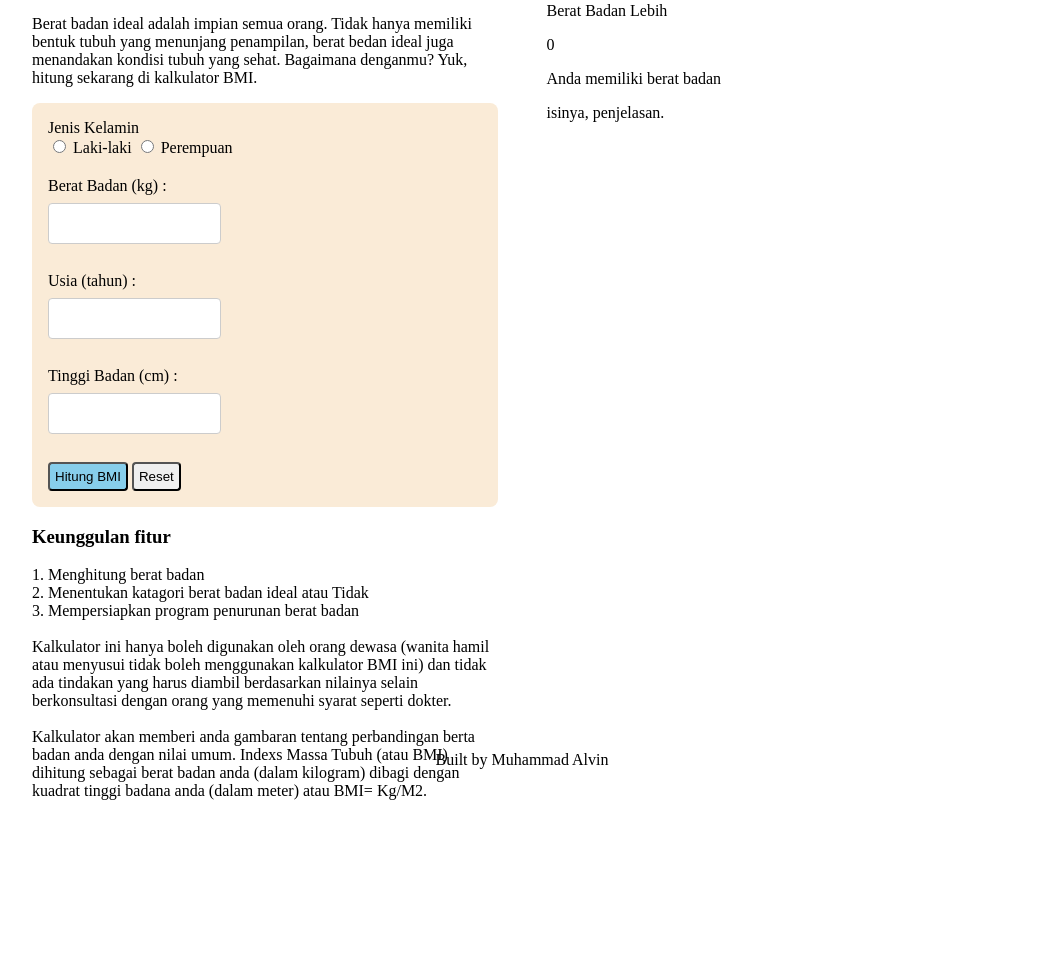
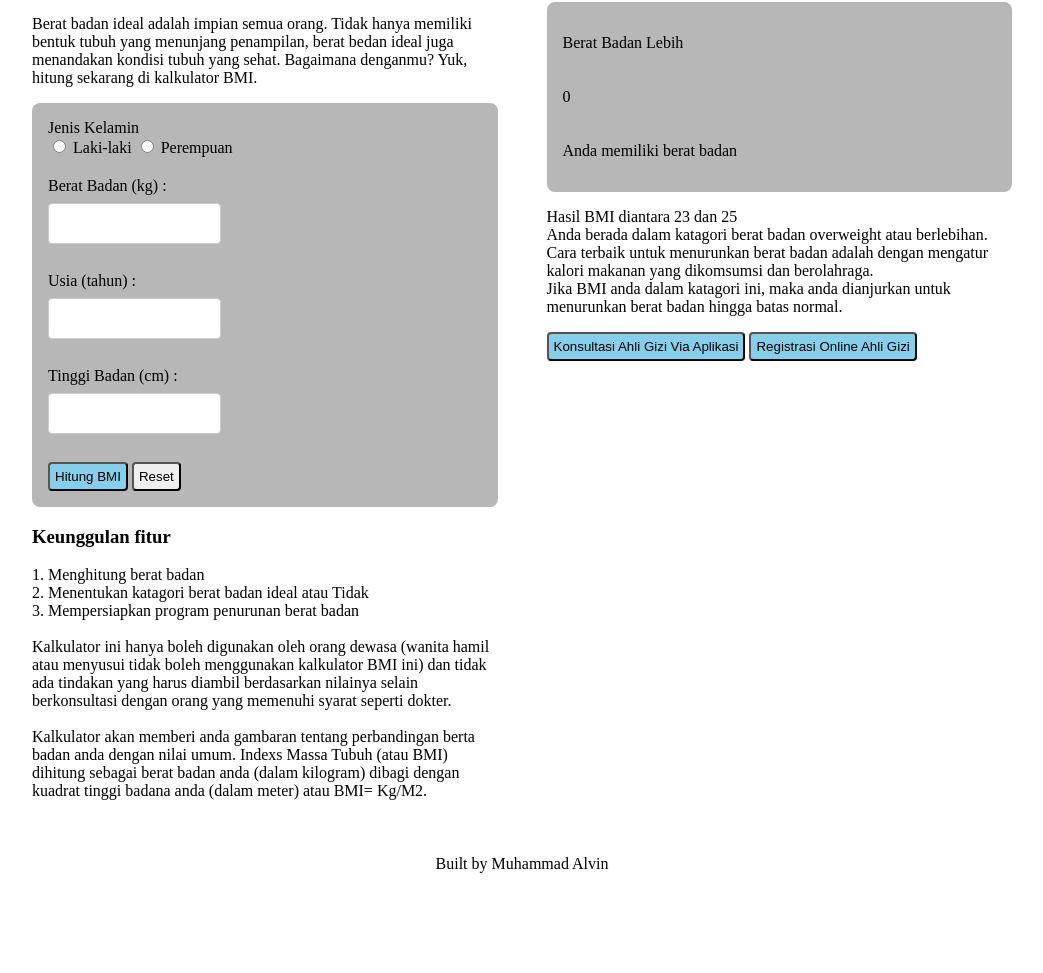
Before and after one commit to revou-fundamental-course/25-nov-24-muhammadalvin361, a plain HTML site: page index.html in a window 1280 px wide. Shown: the part 165-1138 px from the top of the page, without its empty margins (118-1161 px from the left). Before the commit the page ends 1034 px from the top, so only its background shows below. Drawn offline with Linux system fonts and the light colour scheme.

Commit message:
Add Information

```diff
--- a/CSS/styles.css
+++ b/CSS/styles.css
@@ -1,7 +1,7 @@
 /* Ini File CSS */
 
 .main-header {
-  text-align: center;
+  text-align: left;
 }
 
 /* main {
@@ -18,7 +18,7 @@ footer {
 }
 
 form {
-  background-color: antiquewhite;
+  background-color: rgb(183, 183, 183);
   padding: 16px;
   border-radius: 8px;
   display: grid;
@@ -60,6 +60,7 @@ select {
 }
 body {
   margin: 100px 150px;
+  font-family: poppins;
 }
 .bg-cadet-blue-antiquewhite {
   background-color: skyblue;
@@ -71,4 +72,24 @@ body {
 .bg-alice-blue {
   padding: 5px;
   border-radius: 4px;
+  stroke: none;
 }
+
+.bg-alice-blue2 {
+  background-color: skyblue;
+  color: rgb(0, 0, 0);
+  padding: 5px;
+  border-radius: 4px;
+  stroke: none;
+}
+.main-footer {
+  margin-top: 120px;
+}
+
+.main-section2 {
+  background-color: rgb(183, 183, 183);
+  padding: 16px;
+  border-radius: 8px;
+  display: grid;
+  gap: 20px;
+}
--- a/index.html
+++ b/index.html
@@ -84,18 +84,28 @@
             <header>
                 <h2>Hasil</h2>
             </header>
-
+        <form>
             <p>Berat Badan Lebih</p>
 
             <div id="calculation-result">0</div>
 
             <p id="result-info">Anda memiliki berat badan</p>
         </div>
+        </form>
+
 
         <!-- Third Article-->
          <article>
-            <p>isinya, penjelasan.</p>
+            <p>Hasil BMI diantara 23 dan 25 <br>
+            Anda berada dalam katagori berat badan overweight atau berlebihan.<br>
+        Cara terbaik untuk menurunkan berat badan adalah dengan mengatur kalori makanan yang dikomsumsi dan berolahraga.<br>
+    Jika BMI anda dalam katagori ini, maka anda dianjurkan untuk menurunkan berat badan hingga batas normal.</p>
          </article>
+
+         <div class="form-button-container">
+            <button class="bg-cadet-blue-antiquewhite"> Konsultasi Ahli Gizi Via Aplikasi</button>
+            <button class="bg-alice-blue2"> Registrasi Online Ahli Gizi</button>
+        </div>
      </section>
     </main>
 
@@ -106,7 +116,7 @@
 
 
     <!-- Footer Website -->
-     <footer>
+     <footer class="main-footer">
         <p>Built by Muhammad Alvin</p>
      </footer>
 </body>
```
